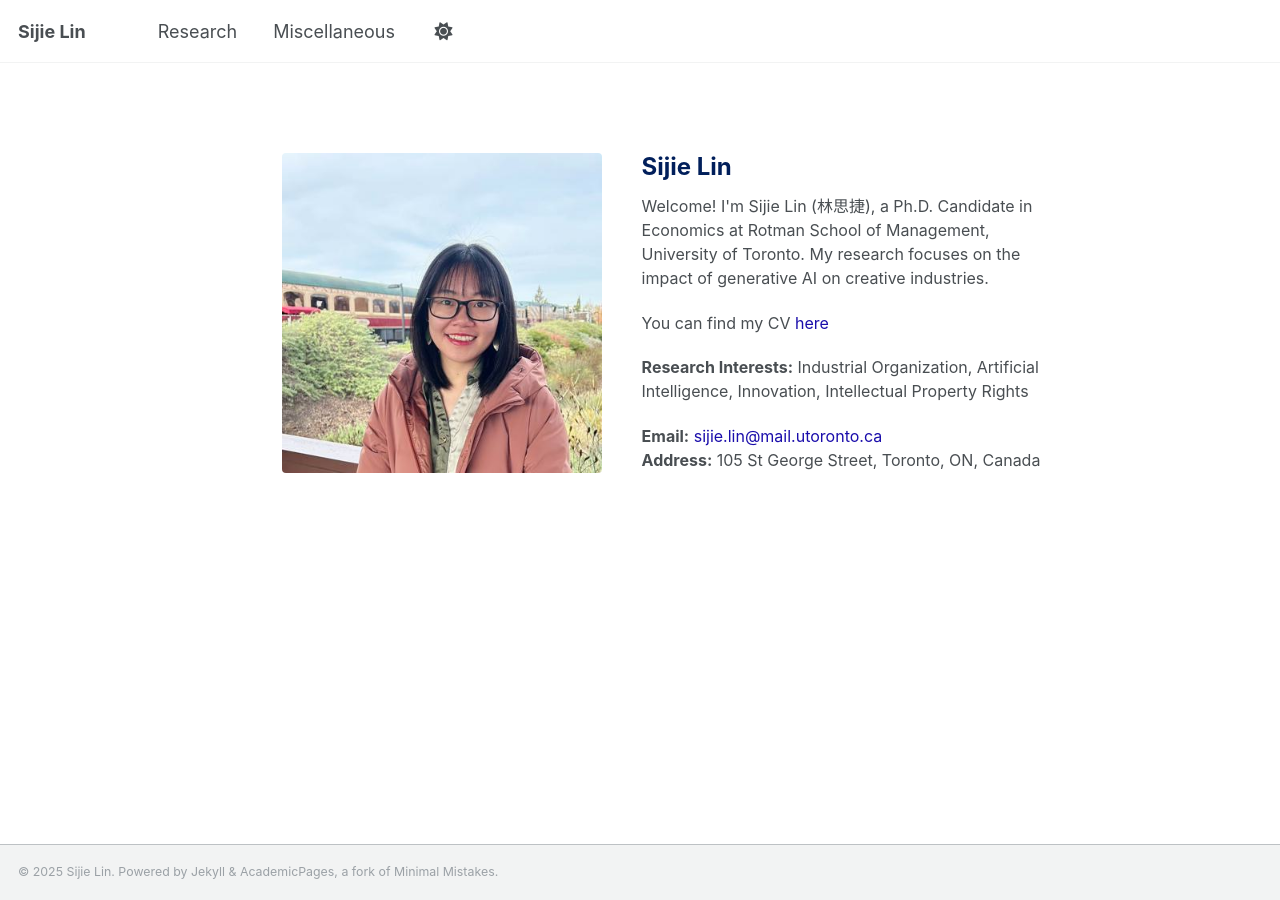
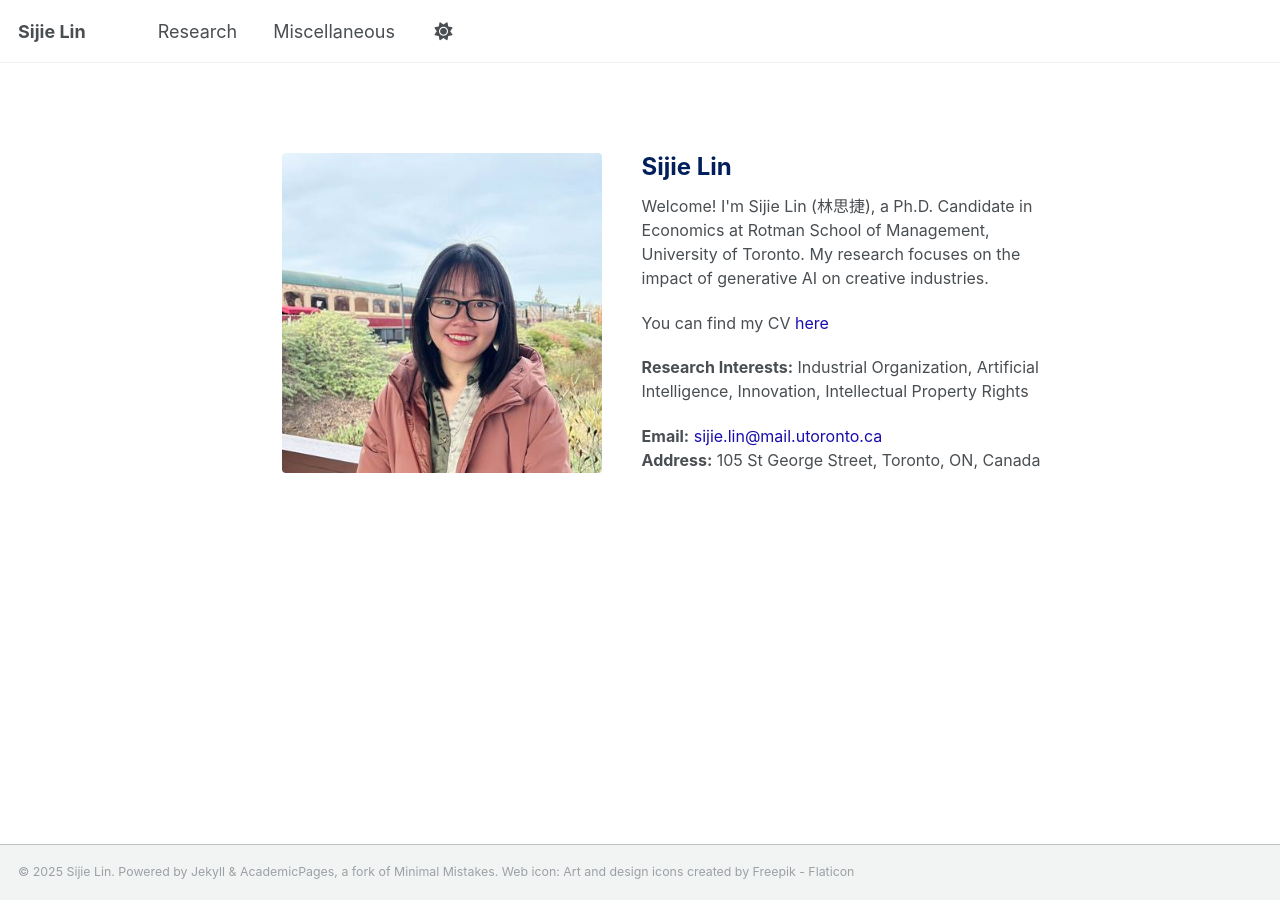
Before and after one commit to sijielin/sijielin.github.io, a Jekyll site: the page built from _pages/about.md, in a window 1280 px wide. Built offline with Jekyll 4.4.1, drawn with Linux system fonts in a browser that asks for light colours.

Commit message:
Update footer.html

```diff
--- a/_includes/footer.html
+++ b/_includes/footer.html
@@ -1,2 +1,2 @@
 
-<div class="page__footer-copyright">&copy; {{ site.time | date: '%Y' }} {{ site.name | default: site.title }}. {{ site.data.ui-text[site.locale].powered_by | default: "Powered by" }} <a href="http://jekyllrb.com" rel="nofollow">Jekyll</a> &amp; <a href="https://github.com/academicpages/academicpages.github.io">AcademicPages</a>, a fork of <a href="https://mademistakes.com/work/minimal-mistakes-jekyll-theme/" rel="nofollow">Minimal Mistakes</a>.</div>
+<div class="page__footer-copyright">&copy; {{ site.time | date: '%Y' }} {{ site.name | default: site.title }}. {{ site.data.ui-text[site.locale].powered_by | default: "Powered by" }} <a href="http://jekyllrb.com" rel="nofollow">Jekyll</a> &amp; <a href="https://github.com/academicpages/academicpages.github.io">AcademicPages</a>, a fork of <a href="https://mademistakes.com/work/minimal-mistakes-jekyll-theme/" rel="nofollow">Minimal Mistakes</a>. Web icon: <a href="https://www.flaticon.com/free-icons/art-and-design" title="art and design icons">Art and design icons created by Freepik - Flaticon</a></div>
```
